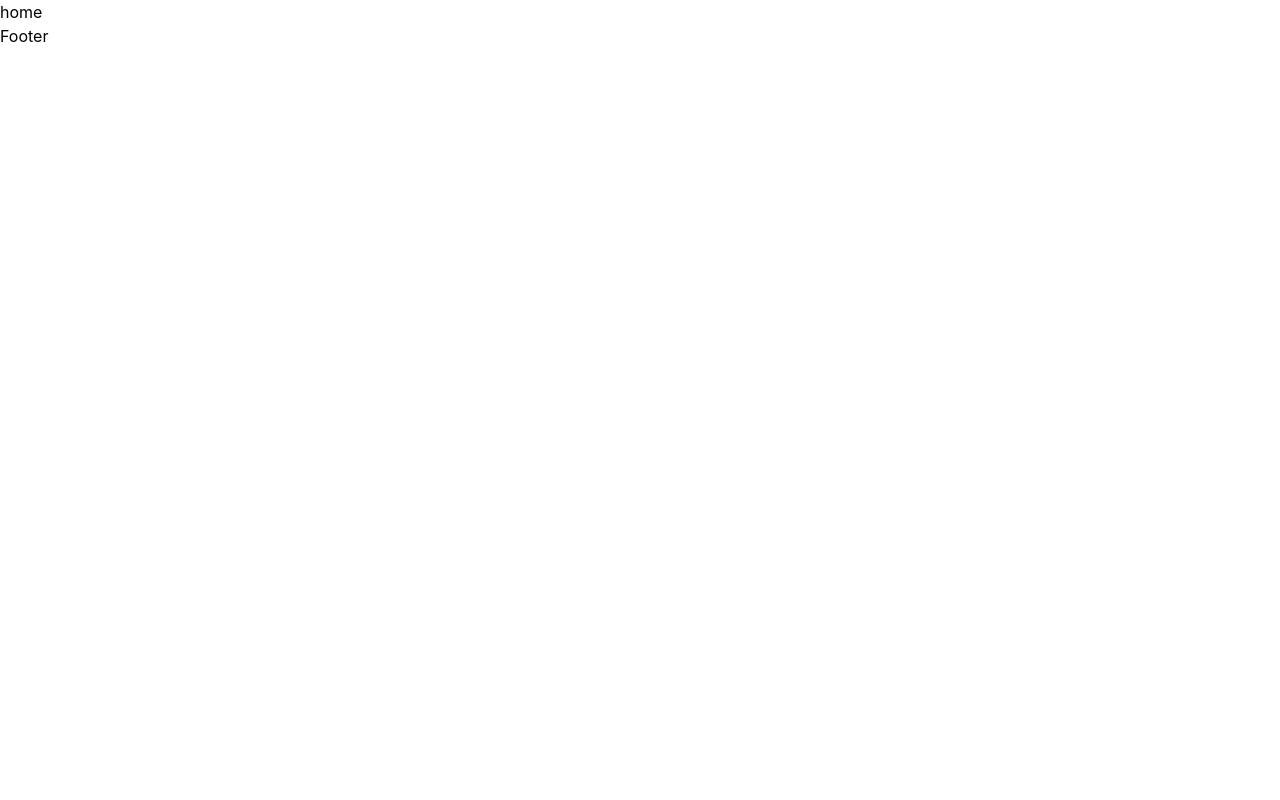
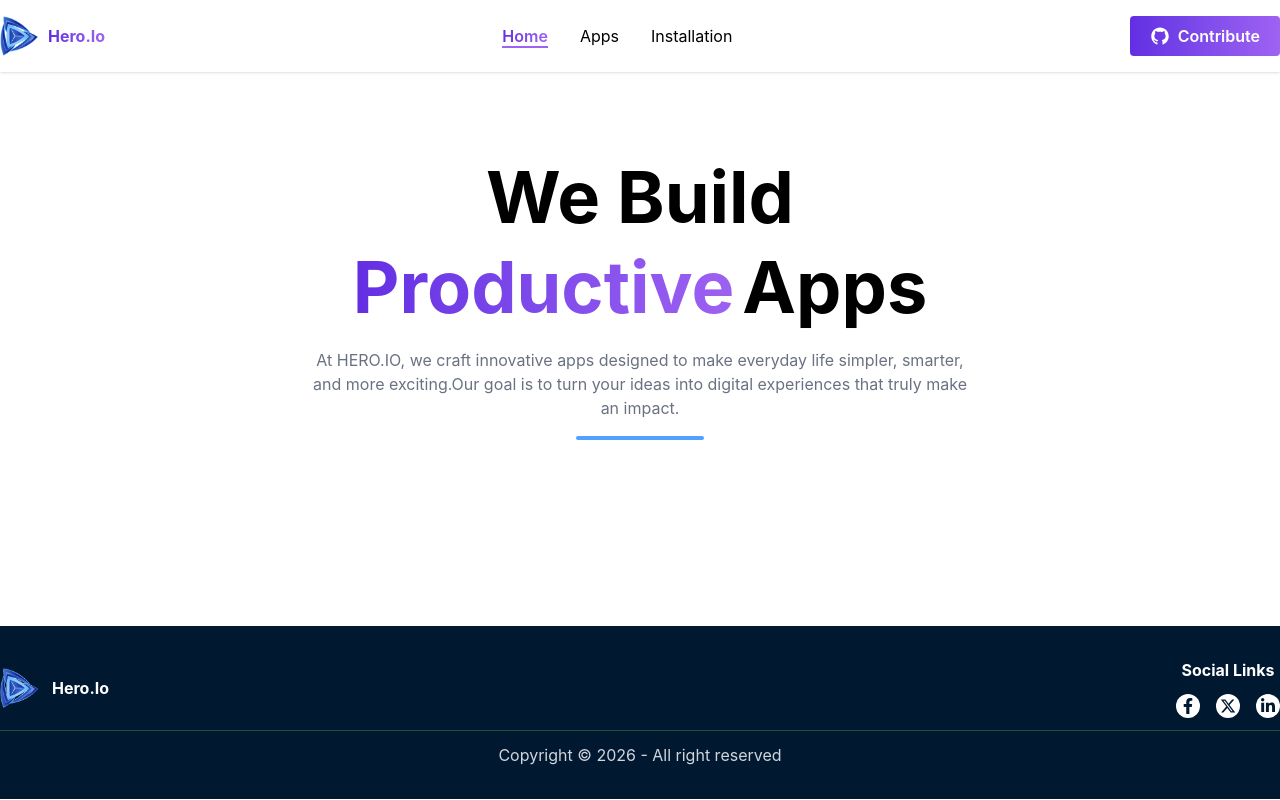
Before and after one commit to abu-tahir-sk/hero-app, a React (Vite) app: page / in a window 1280 px wide. Built offline with nearby package versions, Linux system fonts and the light colour scheme.

Commit message:
create footer and banner

```diff
--- a/package.json
+++ b/package.json
@@ -13,6 +13,7 @@
     "@tailwindcss/vite": "^4.2.4",
     "react": "^19.2.5",
     "react-dom": "^19.2.5",
+    "react-icons": "^5.6.0",
     "react-router": "^7.14.2",
     "tailwindcss": "^4.2.4"
   },
--- /dev/null
+++ b/src/Components/Banner.jsx
@@ -0,0 +1,29 @@
+const Banner = () => {
+  return (
+    <div>
+      <div className="pt-[80px]">
+        <h1 className="text-4xl md:text-5xl lg:text-7xl leading-tight font-bold text-center">
+          We Build <br />
+          <span className="bg-gradient-to-r from-[#632EE3] to-[#9F62F2] bg-clip-text text-transparent pr-2">
+            Productive
+          </span>
+          Apps
+        </h1>
+        <p className="text-center mt-4 text-gray-500 text-base max-w-2xl mx-auto">
+          At HERO.IO, we craft innovative apps designed to make everyday life
+          simpler, smarter, and more exciting.Our goal is to turn your ideas
+          into digital experiences that truly make an impact.
+        </p>
+        <div class="mt-4 flex justify-center">
+    <div class="w-32 h-1 bg-blue-400 rounded-full"></div>
+    <div>
+      <button className=""></button>
+      <button></button>
+    </div>
+  </div>
+      </div>
+    </div>
+  );
+};
+
+export default Banner;
--- a/src/Components/Footer.jsx
+++ b/src/Components/Footer.jsx
@@ -1,8 +1,32 @@
+import { FaFacebookF } from "react-icons/fa";
+import { FaXTwitter } from "react-icons/fa6";
+import { FaLinkedinIn } from "react-icons/fa6";
+const Footer = () => {
+        const year = new Date().getFullYear();
+      return (
+            <div className="bg-[#001931]">
+                <div className="max-w-7xl mx-auto  py-8">
+             <div className="flex justify-between items-center px-4 md:px-0">
+                  <div className="flex items-center gap-3">
+                        <img className="w-10 h-10" src="/logo.png" alt="Logo" />
+                        <h2 className="font-bold text-[16px] text-white">Hero.Io </h2>
+                  </div>
+                  <div className="">
+                        <h4 className="font-bold text-[16px] text-white text-center">Social Links</h4>
+                        <div className="flex items-center gap-4 pt-3">
+                              <a className="text-[#001931] bg-white rounded-full p-1" href=""><FaFacebookF /></a>
+                             <a className="text-[#001931] bg-white rounded-full p-1" href=""><FaXTwitter />
+</a>
+                              <a className="text-[#001931] bg-white rounded-full p-1" href=""><FaLinkedinIn /></a>
+                        </div>
+                  </div>
 
-const Footer = () => {
-      return (
-            <div>
-                  Footer
+                 </div>
+                 <div className="border-t border-[#54CF68]/30 my-3 "></div>
+                 <div>
+                  <p className="text-gray-300 text-center">Copyright © {year} - All right reserved</p>
+                 </div>
+                </div>
             </div>
       );
 };
--- a/src/Components/Navbar.jsx
+++ b/src/Components/Navbar.jsx
@@ -1,12 +1,75 @@
+import { NavLink } from "react-router";
+import { AiFillGithub } from "react-icons/ai";
+import { useState } from "react";
+import { TiThMenu } from "react-icons/ti";
+import { GrClose } from "react-icons/gr";
 
 const Navbar = () => {
-      return (
-            <div>
-              <div></div>
-              <div></div>
-              <div></div>
-            </div>
-      );
+  const [isMenuOpen, setIsMenuOpen] = useState(false);
+  return (
+    <div className="flex items-center justify-between  py-4 bg-white px-4 md:px-0 max-w-7xl mx-auto">
+      <div className="flex  items-center gap-2">
+        <div
+          className="md:hidden  text-[#632EE3] text-xl"
+          onClick={() => setIsMenuOpen(!isMenuOpen)}
+        >
+          {isMenuOpen ? <GrClose /> : <TiThMenu />}
+        </div>
+        <img className="w-10 h-10" src="/logo.png" alt="" />
+        <h2 className="text-[1rem] font-bold bg-gradient-to-r from-[#632EE3] to-[#9F62F2] bg-clip-text text-transparent  ">
+          Hero.Io
+        </h2>
+      </div>
+      <div>
+        <ul
+          className={`md:flex absolute md:static duration-300 ${isMenuOpen ? "left-0 top-18 bg-white shadow md:shadow-none w-full py-2" : "left-0 -top-24"}  md:items-center gap-8`}
+        >
+          <li>
+            <NavLink
+              to="/"
+              className={({ isActive }) =>
+                isActive
+                  ? "font-semibold  bg-gradient-to-r from-[#632EE3] to-[#9F62F2] bg-clip-text text-transparent md:border-b-2 border-[#9F62F2] "
+                  : "hover:text-[#9F62F2] transition duration-200 hover:bg-[#9F62F2]/50 flex flex-col "
+              }
+            >
+              Home
+            </NavLink>
+          </li>
+          <li>
+            <NavLink
+              to="/apps"
+              className={({ isActive }) =>
+                isActive
+                  ? "font-semibold  bg-gradient-to-r from-[#632EE3] to-[#9F62F2] bg-clip-text text-transparent md:border-b-2 border-[#9F62F2] "
+                  : "hover:text-[#9F62F2] transition duration-200 hover:bg-[#9F62F2]/50  flex flex-col"
+              }
+            >
+              Apps
+            </NavLink>
+          </li>
+          <li>
+            <NavLink
+              to="/installation"
+              className={({ isActive }) =>
+                isActive
+                  ? "font-semibold  bg-gradient-to-r from-[#632EE3] to-[#9F62F2] bg-clip-text text-transparent md:border-b-2 border-[#9F62F2]"
+                  : "hover:text-[#9F62F2] transition duration-200 hover:bg-[#9F62F2]/50 flex flex-col"
+              }
+            >
+              Installation
+            </NavLink>
+          </li>
+        </ul>
+      </div>
+      <div>
+        <button className="text-white bg-linear-to-r from-[#632EE3] to-[#9F62F2] p-2 px-5 text-[16px] font-semibold rounded flex items-center gap-2 ">
+          <AiFillGithub className="text-xl" />
+          Contribute
+        </button>
+      </div>
+    </div>
+  );
 };
 
 export default Navbar;
--- a/src/MainLayouts/MainLayout.jsx
+++ b/src/MainLayouts/MainLayout.jsx
@@ -4,9 +4,9 @@ import Footer from "../Components/Footer";
 
 const MainLayout = () => {
       return (
-            <div>
-                  <Navbar/>
-                  <Outlet/>
+            <div >
+                  <div className="shadow"><Navbar/></div>
+                  <div className="min-h-[calc(100vh-245.68px)]"><Outlet/></div>
                   <Footer/>
 
             </div>
--- a/src/Pages/Apps.jsx
+++ b/src/Pages/Apps.jsx
@@ -3,7 +3,7 @@
 const Apps = () => {
       return (
             <div>
-
+                  apps
             </div>
       );
 };
--- a/src/Pages/Home.jsx
+++ b/src/Pages/Home.jsx
@@ -1,9 +1,10 @@
+import Banner from "../Components/Banner";
 
 
 const Home = () => {
       return (
             <div>
-                  <h1>home</h1>
+                  <Banner />
             </div>
       );
 };
--- a/src/Pages/Installation.jsx
+++ b/src/Pages/Installation.jsx
@@ -1,9 +1,9 @@
-import React from 'react';
+
 
 const Installation = () => {
       return (
             <div>
-
+                 installation
             </div>
       );
 };
--- a/src/Routes/Root.jsx
+++ b/src/Routes/Root.jsx
@@ -11,7 +11,7 @@ const router = createBrowserRouter([
     Component: MainLayout,
 
     children: [
-      { index: true, Component: Home },
+      { index: true,  Component: Home },
       {
         path: "/apps",
         Component: Apps,
```
Also changed, not shown: 2 other files (tests, documents, lock files or other folders).
